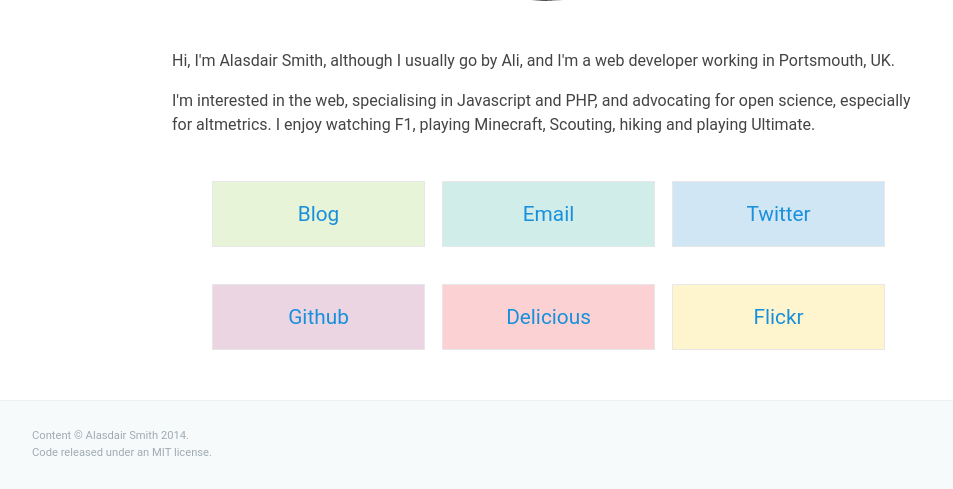
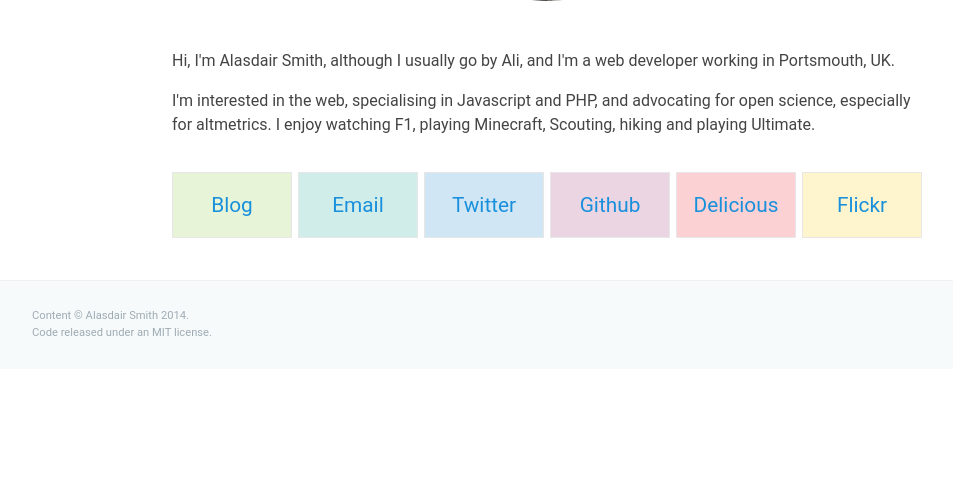
Before and after one commit to 40thieves/alasdairsmith.co.uk, a PHP site: page / in a window 1280 px wide. Shown: the part 460-949 px from the top of the page, without its empty margins (93-1046 px from the left). After the commit the page ends 796 px from the top, so only its background shows below. Run offline with PHP 8.4, Linux system fonts and the light colour scheme; style sheets or scripts are compiled from the project's sources.

Commit message:
1030up styles (just links). Plus fix to gulp watch

```diff
--- a/assets/scss/components/_links.scss
+++ b/assets/scss/components/_links.scss
@@ -1,4 +1,8 @@
 .links {
+	ul {
+		padding: 0;
+	}
+
 	li {
 		list-style: none;
 		padding: 0;
@@ -40,8 +44,8 @@
 	@media only screen and (min-width: 768px) {
 		li {
 			float: left;
-			width: 30%;
-			margin: 1.2%;
+			width: 32%;
+			margin: 0 1%;
 		}
 
 		li:first-of-type, li:nth-of-type(3n+1) {
@@ -52,4 +56,23 @@
 			margin-right: 0;
 		}
 	}
+
+	@media only screen and (min-width: 1030px) {
+		li {
+			width: 16%;
+			margin: 0 0.4%;
+		}
+
+		li:nth-of-type(3n), li:nth-of-type(3n+1) {
+			margin: 0 0.4%;
+		}
+
+		li:first-of-type {
+			margin-left: 0;
+		}
+
+		li:last-of-type {
+			margin-right: 0;
+		}
+	}
 }
--- a/assets/scss/style.scss
+++ b/assets/scss/style.scss
@@ -21,3 +21,7 @@ Author: Ali Smith (@40_thieves)
 @media only screen and (min-width: 768px) {
 	@import "768up";
 }
+
+@media only screen and (min-width: 1030px) {
+	@import "1030up";
+}
--- a/gulpfile.js
+++ b/gulpfile.js
@@ -10,7 +10,7 @@ var gulp = require('gulp')
 ;
 
 var sassFile = 'assets/scss/style.scss'
-,	sassFiles = 'assets/scss/**.scss'
+,	sassFiles = 'assets/scss/**/**.scss'
 ,	destDir = 'assets/css'
 ;
 
--- a/index.html
+++ b/index.html
@@ -19,7 +19,7 @@
 	<!-- Want a nicely formatted repo? -->
 	<!-- Check the Github: https://github.com/40thieves/alasdairsmith.org.uk -->
 	<!-- Or have some questions? alasdairsmith100 [at] gmail [dot] com -->
-	<link rel="stylesheet" href="assets/css/style.min.css">
+	<link rel="stylesheet" href="assets/css/style.css">
 </head>
 <body>
 <header id="banner" role="banner">
```
Also changed, not shown: assets/scss/1030up.scss (added).
